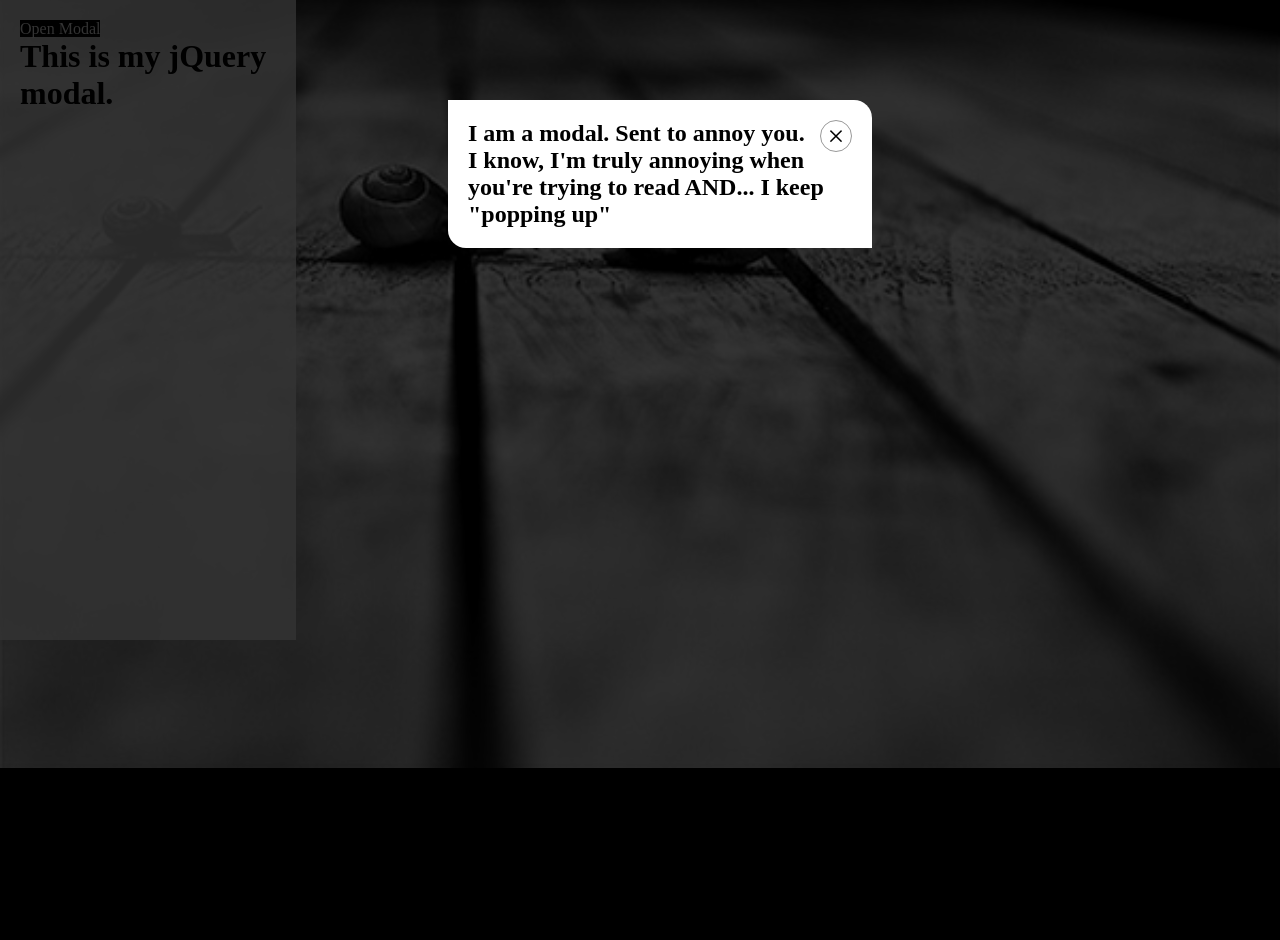
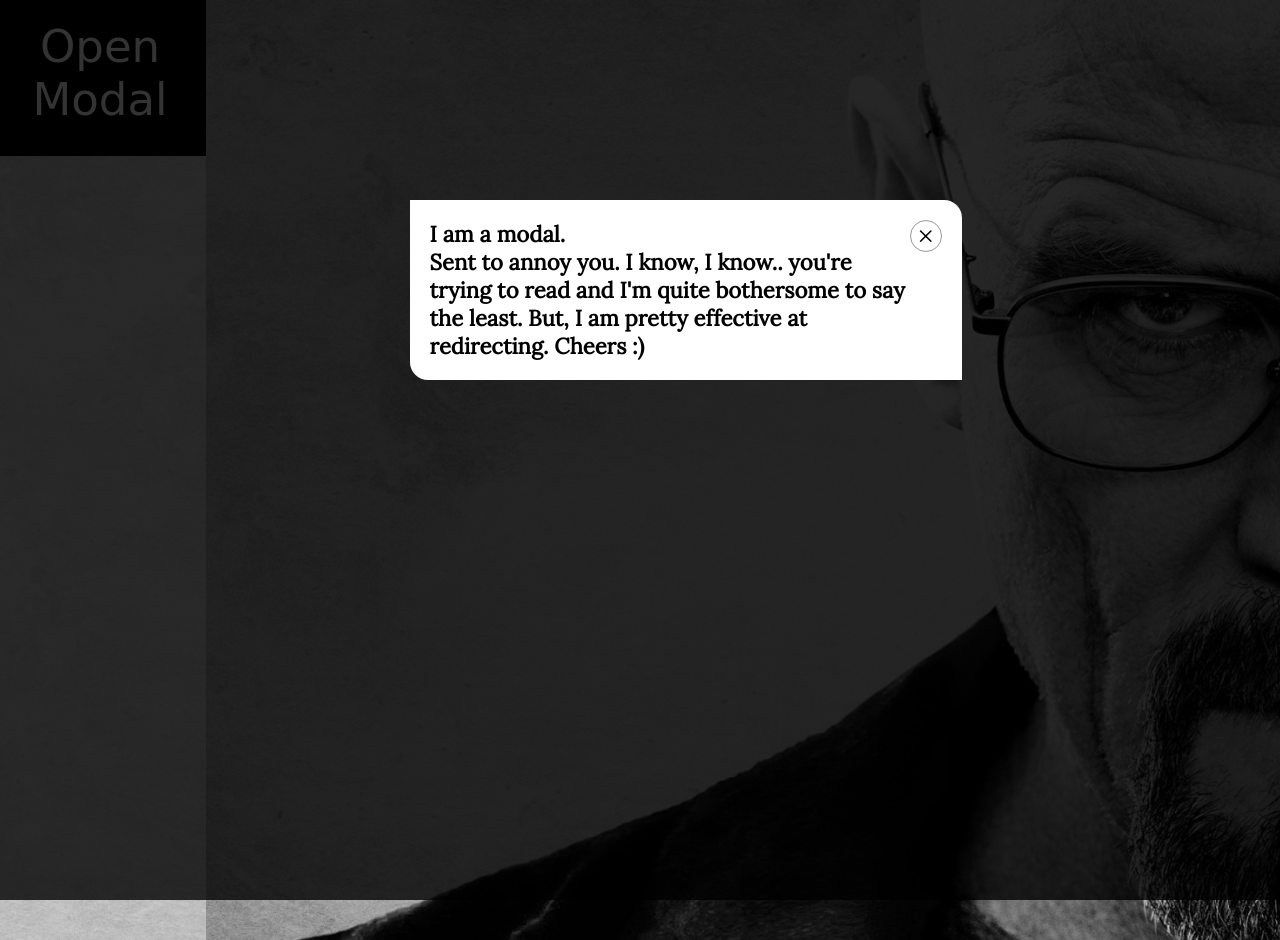
Before and after one commit to juliehenrydesign/Module, a plain HTML site: page index.html in a window 1280 px wide. Both pictures are taken after a click on the link "Open Modal". Before the commit the page ends 800 px from the top, so only its background shows below. Drawn offline with nearby package versions, Linux system fonts and the light colour scheme; a web font is replaced by a local one.

Commit message:
Changed bg, css. Completed

```diff
--- a/index.html
+++ b/index.html
@@ -4,19 +4,22 @@
 	<meta charset="UTF-8">
 	<title>Module</title>
 	<link rel="stylesheet" type="text/css" href="styles/style.css">
+	<link href='https://fonts.googleapis.com/css?family=Stalemate' rel='stylesheet' type='text/css'>
+	<link href='https://fonts.googleapis.com/css?family=Lora' rel='stylesheet' type='text/css'>
 </head>
 <body>
 
 	<div id="mod_back"></div>
 	<div id="mod_box">
 		<span id="close">&times;</span>
-		<h2>I am a modal. Sent to annoy you. I know, I'm truly annoying when you're trying to read AND... I keep "popping up"</h2>
+		<h2>I am a modal.<br>Sent to annoy you. I know, I know.. you're trying to read and I'm quite bothersome to say the least. But, I am pretty effective at redirecting. Cheers :)</h2>
 	</div>
 
 	<div id="container">
 			<div id="main">
 		<a href="#" id="open">Open Modal</a>
-		<h1>This is my jQuery modal.</h1>
+		<div class="rotate_type">
+		</div>
 	</div>
 	</div>
 	<script src="https://ajax.googleapis.com/ajax/libs/jquery/2.1.3/jquery.min.js"></script>
--- a/styles/style.css
+++ b/styles/style.css
@@ -4,7 +4,7 @@
 }
 
 body {
-  background-image: url(../images/snails.jpg);
+  background-image: url(../images/walter.jpg);
   background-size: cover;
   background-repeat: no-repeat;
   background-color: black;
@@ -25,8 +25,8 @@ body {
 #mod_box {
   position: absolute;
   background-color: white;
-  width: 30%;
-  margin: 100px 0 0 35%;
+  width: 40%;
+  margin: 200px 0 0 32%;
   padding: 20px;
   z-index: 1500;
   display: none;
@@ -47,15 +47,40 @@ body {
 
 #container {
   position: relative;
-  background: rgba(255,255,255,.8);
-  height: 600px;
-  width: 20%;
+  background: rgba(255,255,255,.4);
+  height: 900px;
+  width: 13%;
   padding: 20px;
   overflow: auto;
   text-align: left;
 }
+
 a {
+  font-family: 'Stalemate', cursive;
+  font-size: 45px;
+  width: 220px;
   text-decoration: none;
   background-color: black;
   color: white;
+  padding: 30px 0 30px 0;
+  margin-left: -30px;
+  display: block;
+  text-align: center;
+  margin-top: -30px;
 }
+
+h2 {
+  font-family: 'Lora', serif;
+  font-size: 22px;
+/*  padding-right: 15px;
+*/  display: block;
+  width: 500px;
+
+}
+
+.rotate_type {
+    -ms-transform: rotate(-90deg); /* IE 9 */
+    -webkit-transform: rotate(-90deg); /* Chrome, Safari, Opera */
+    transform: rotate(-90deg);
+
+}
```
Also changed, not shown: images/snails.jpg (deleted), images/walter.jpg (added).
